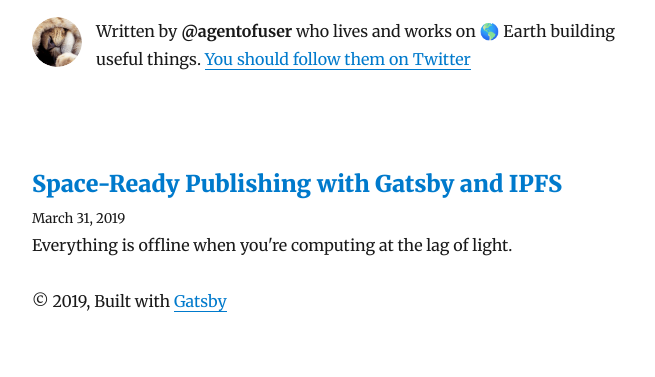
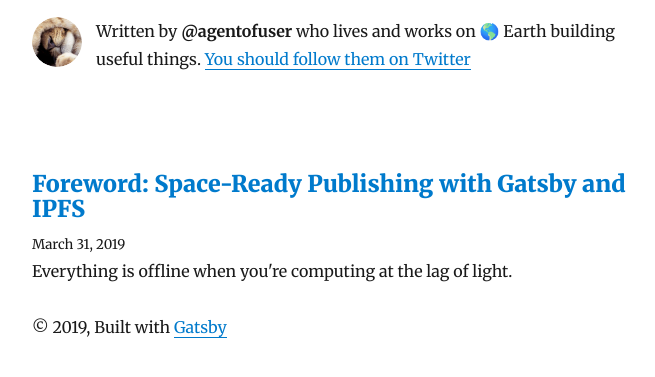
Before and after one commit to agentofuser/interplanetarygatsby.com, a Gatsby site: page / in a window 1280 px wide. Shown: the part 207-584 px from the top of the page, without its empty margins (293-948 px from the left). Built offline with nearby package versions, Linux system fonts and the light colour scheme; Gatsby itself is replaced by a stand-in of ours; some packages are replaced by stand-ins of ours.

Commit message:
Make it clear that 1st post isn't a tutorial yet

```diff
--- a/content/blog/space-ready-publishing-with-gatsby-and-ipfs.md
+++ b/content/blog/foreword.md
@@ -1,5 +1,5 @@
 ---
-title: Space-Ready Publishing with Gatsby and IPFS
+title: 'Foreword: Space-Ready Publishing with Gatsby and IPFS'
 description: Everything is offline when you're computing at the lag of light.
 date: 2019-03-31T14:37:00.000Z
 ---
```
